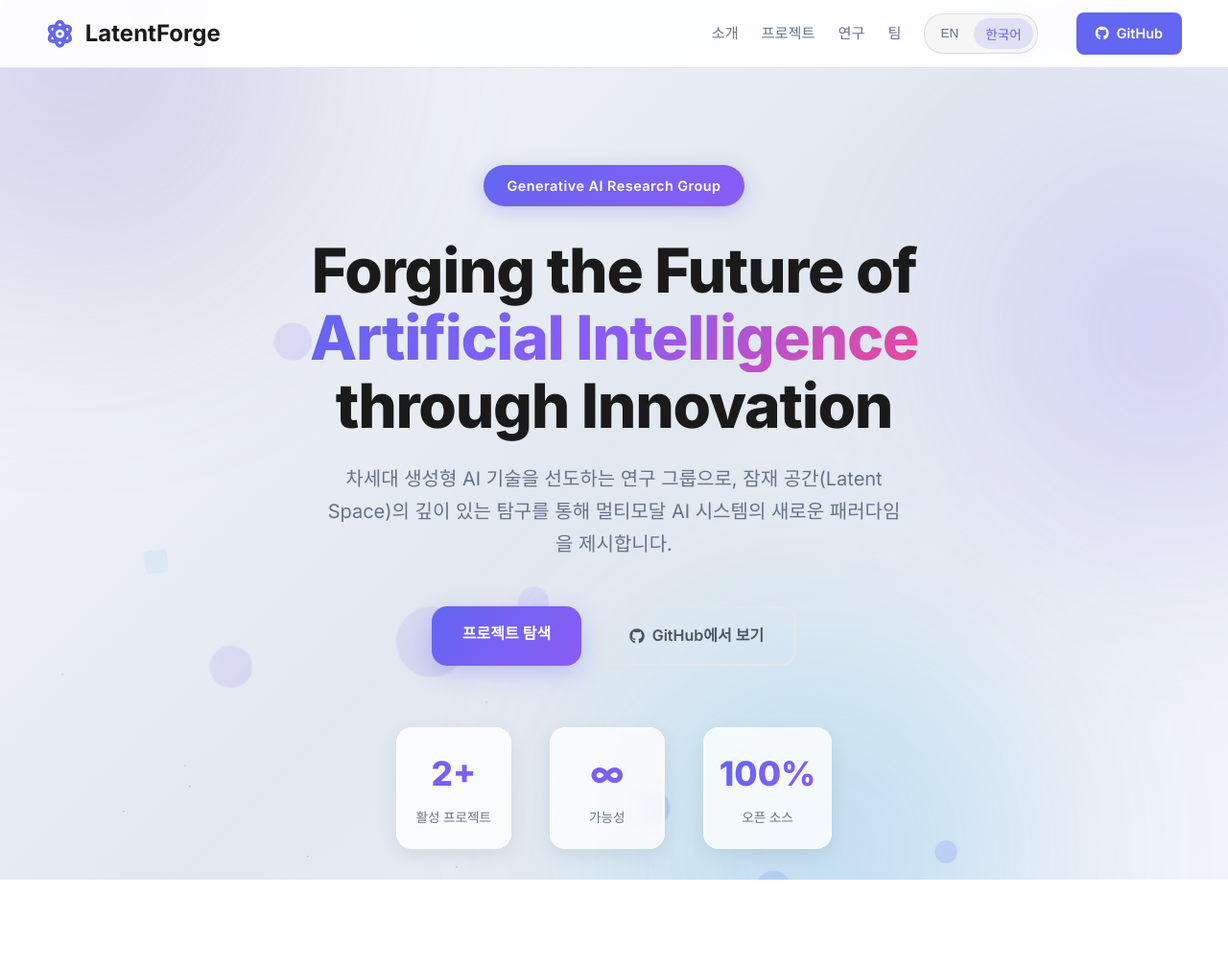
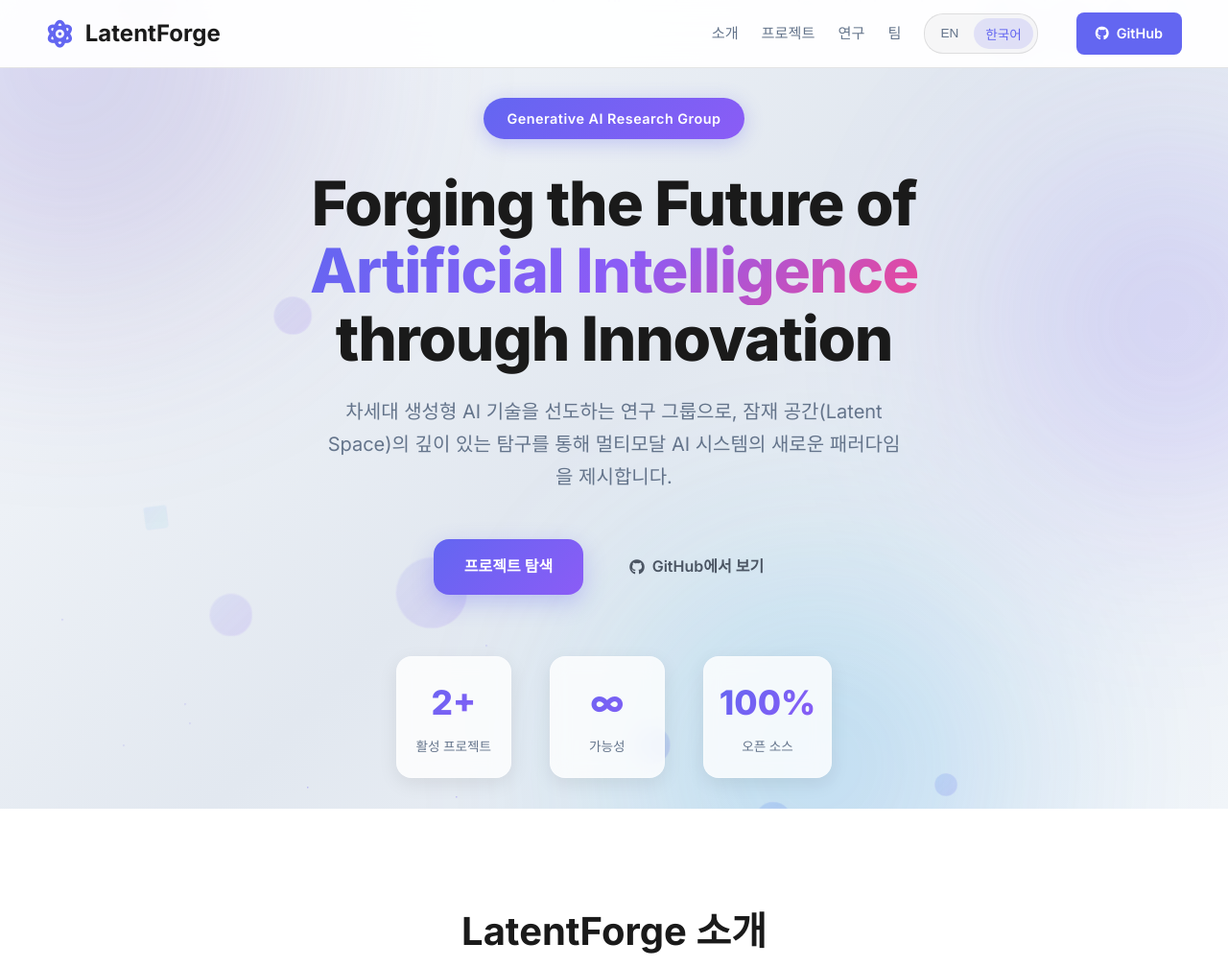
Before and after one commit to latentforge/latentforge.github.io, a plain HTML site: page index.html in a window 1280 px wide. Shown: the top 1008 px of the page at 96% size. Drawn offline with Linux system fonts and the light colour scheme.

Commit message:
Style: Better hero

```diff
--- a/styles.css
+++ b/styles.css
@@ -492,9 +492,7 @@ body {
     display: flex;
     align-items: center;
     justify-content: center;
-    min-height: calc(100vh - 70px);
     width: 100%;
-    margin-top: 70px;
 }
 
 .hero-content {
@@ -596,7 +594,6 @@ body {
     font-weight: 600;
     font-size: 1rem;
     transition: all 0.3s ease;
-    border: 2px solid #e5e7eb;
     display: flex;
     align-items: center;
     gap: 8px;
```
